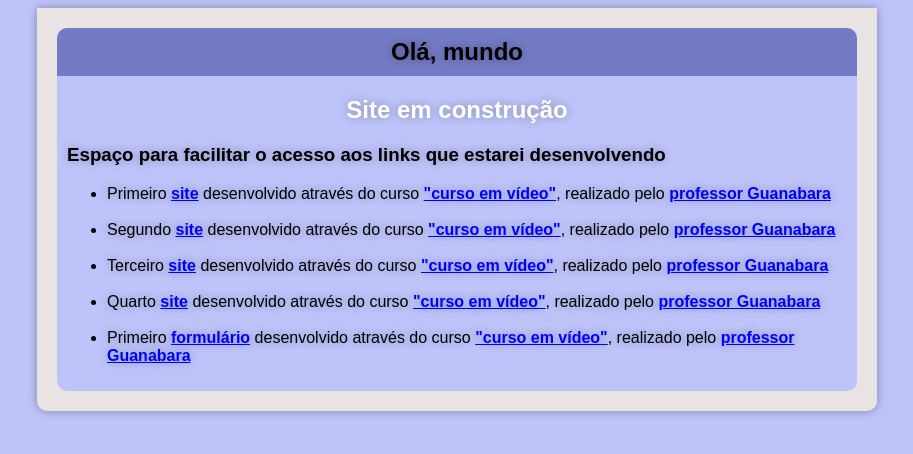
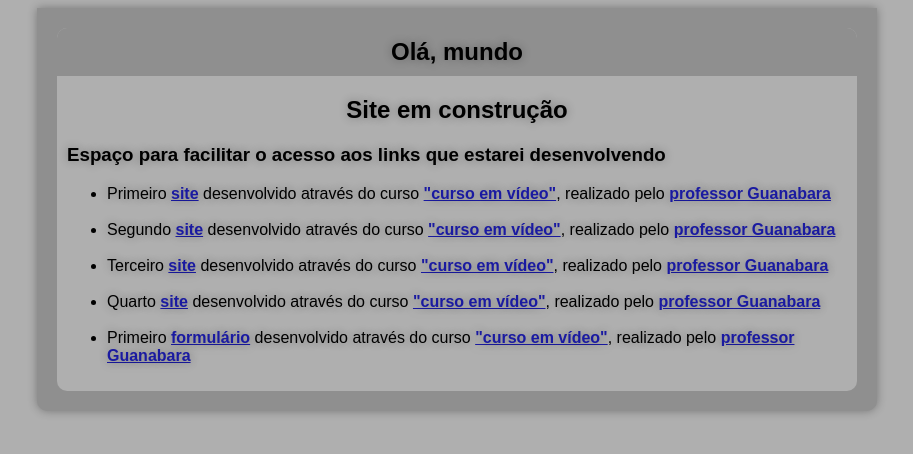
Before and after one commit to gg-br/portfolio, a plain HTML site: page index.html in a window 1280 px wide. Shown: the whole page, without its empty margins (183-1096 px from the left). Drawn offline with Linux system fonts and the light colour scheme.

Commit message:
13/04/24

```diff
--- a/estilos/style.css
+++ b/estilos/style.css
@@ -6,11 +6,11 @@
 {
     --cor0: #c1c9c3;
     --cor1: #EBDDAE;
-    --cor2: #EB363B;
-    --cor3: #bec4fa;
+    --cor2: #afafaf;
+    --cor3: #666666;
     --cor4: #a78b8b;
     --cor5: #8a7c49;
-    --cor6: #727bc4;
+    --cor6: #8f8f8f;
 
     --font-padrao: Arial, Verdana, Helvetica, sans-serif;
     --font-destaque: 'Bebas Neue', 'cursive';
@@ -19,13 +19,13 @@
 
 body
 {
-    background-color: #bec4fa;
+    background-color: var(--cor2);
     font-family: Arial, Helvetica, sans-serif;
 }
 
 main
 {
-    background-color: rgb(233, 227, 227);
+    background-color: var(--cor6);
     min-width: 100px;
     max-width: 800px;
     margin: auto;
@@ -38,15 +38,16 @@ main
 
 main a
 {
-    color: blue;
+    color: rgb(26, 26, 161);
     font-weight: bold;
 }
 
 aside
 {
-    background-color: var(--cor3);
+    background-color: var(--cor2);
     padding: 10px;
     border-radius: 10px;
+
 }
 
 aside > h1
@@ -63,7 +64,7 @@ aside > h1
 aside > h2
 {
     text-shadow: 0px 0px 10px #00000052;
-    color: white;
+
     text-align: center;
 }
 
```
